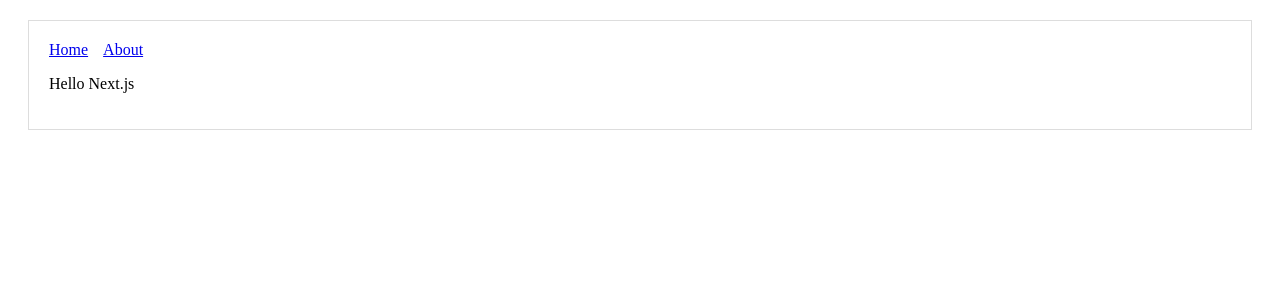
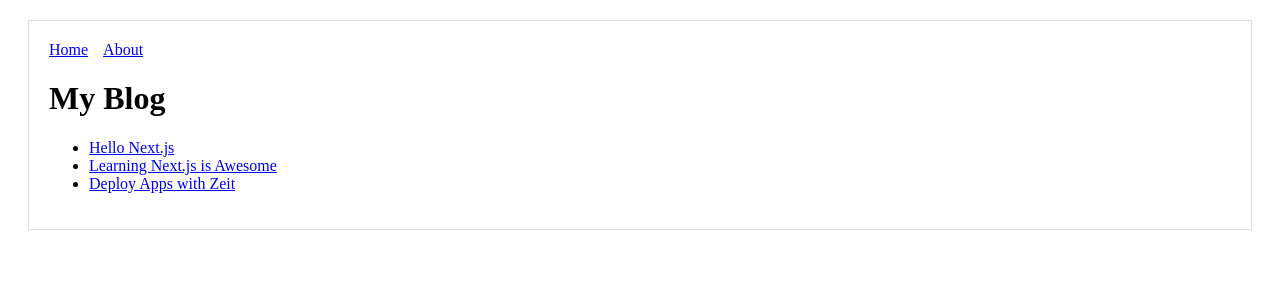
Before and after one commit to abbygottlich/hello-next, a Next.js app: page / in a window 1280 px wide. Shown: the top 300 px of the page. Built offline with nearby package versions, Linux system fonts and the light colour scheme.

Commit message:
added posts to home page

```diff
--- a/pages/index.js
+++ b/pages/index.js
@@ -1,15 +1,16 @@
 import Layout from "../comps/MyLayout";
-import pageLayout from "../comps/MyLayout";
-import contentLayout from "../comps/MyLayout"
+import Link from "next/link";
+// import pageLayout from "../comps/MyLayout";
+// import contentLayout from "../comps/MyLayout";
 
 // Method #1 - using props.children
-export default function Index() {
-    return (
-        <Layout>
-            <p>Hello Next.js</p>
-        </Layout>
-    )
-};
+// export default function Index() {
+//     return (
+//         <Layout>
+//             <p>Hello Next.js</p>
+//         </Layout>
+//     )
+// };
 
 // Method #2 - Layout as a Higher Order Component
 // const Page = () => <p>Hello Next.js</p>;
@@ -21,3 +22,24 @@
 // export default function Index() {
 //     return <Layout content={indexPageContent} />
 // }
+
+
+const PostLink = props => (
+    <li>
+        <Link href={`/post?title=${props.title}`}>
+            <a>{props.title}</a>
+        </Link>
+    </li>
+);
+export default function Blog() {
+    return (
+        <Layout>
+            <h1>My Blog</h1>
+            <ul>
+                <PostLink title="Hello Next.js" />
+                <PostLink title="Learning Next.js is Awesome" />
+                <PostLink title="Deploy Apps with Zeit" />
+            </ul>
+        </Layout>
+    );
+}
```
